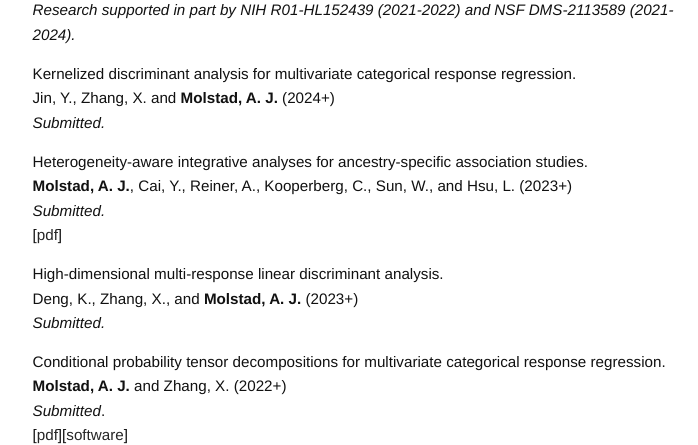
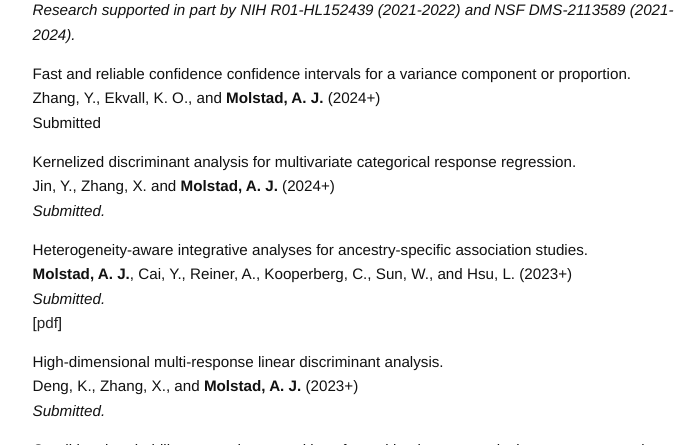
Before and after one commit to ajmolstad/ajmolstad.github.io, a Jekyll site: the page built from research.md, in a window 1280 px wide and 900 px high, cut to the strip 455-900 px from the top of the window. Shown: the whole strip, without its empty margins (275-973 px from the left). Built offline with Jekyll 4.4.1, drawn with Linux system fonts in a browser that asks for light colours.

Commit message:
Update research.md

```diff
--- a/research.md
+++ b/research.md
@@ -22,9 +22,9 @@ Gelis-Cadena, K. and **Molstad, A. J.** (2022+) <br>
 Jin, Y.,**Molstad, A. J.**, Wilson, A., and Antonelli, J. (2023+) <br>
 *Submitted.* <br>  -->
 
-<!-- Fast and reliable confidence confidence intervals for a variance component or proportion. <br>
-Zhang, Y., Ekvall, K. O., and **Molstad, A. J.** (2023+) <br>
-Submitted <br> -->
+Fast and reliable confidence confidence intervals for a variance component or proportion. <br>
+Zhang, Y., Ekvall, K. O., and **Molstad, A. J.** (2024+) <br>
+Submitted <br>
 
 <!-- Integration of proteomics quantitative trait loci into genetic association analysis of stroke in the African American population. (2023+)<br>
 Cai, Y., **Molstad, A. J.**, Kooperberg, C., Reiner, A., Sun, W., and Hsu, L. <br>
```
